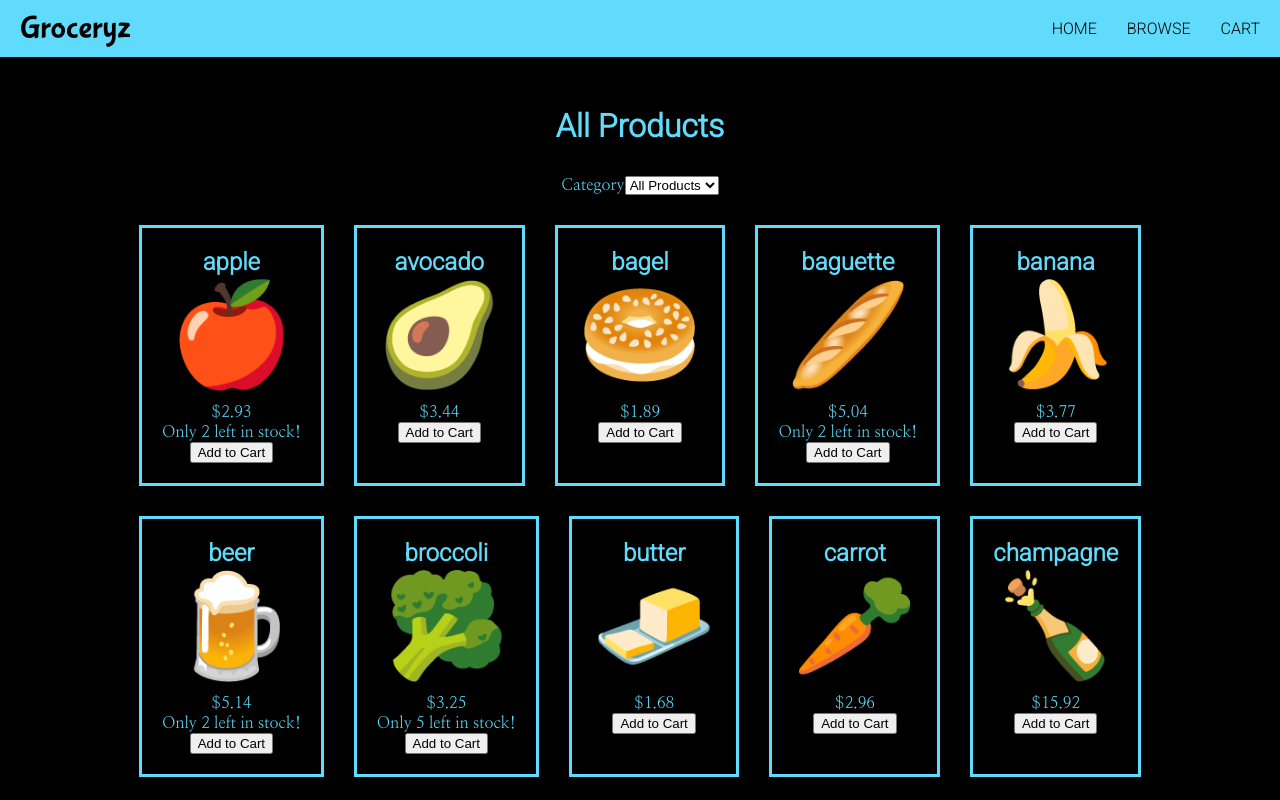
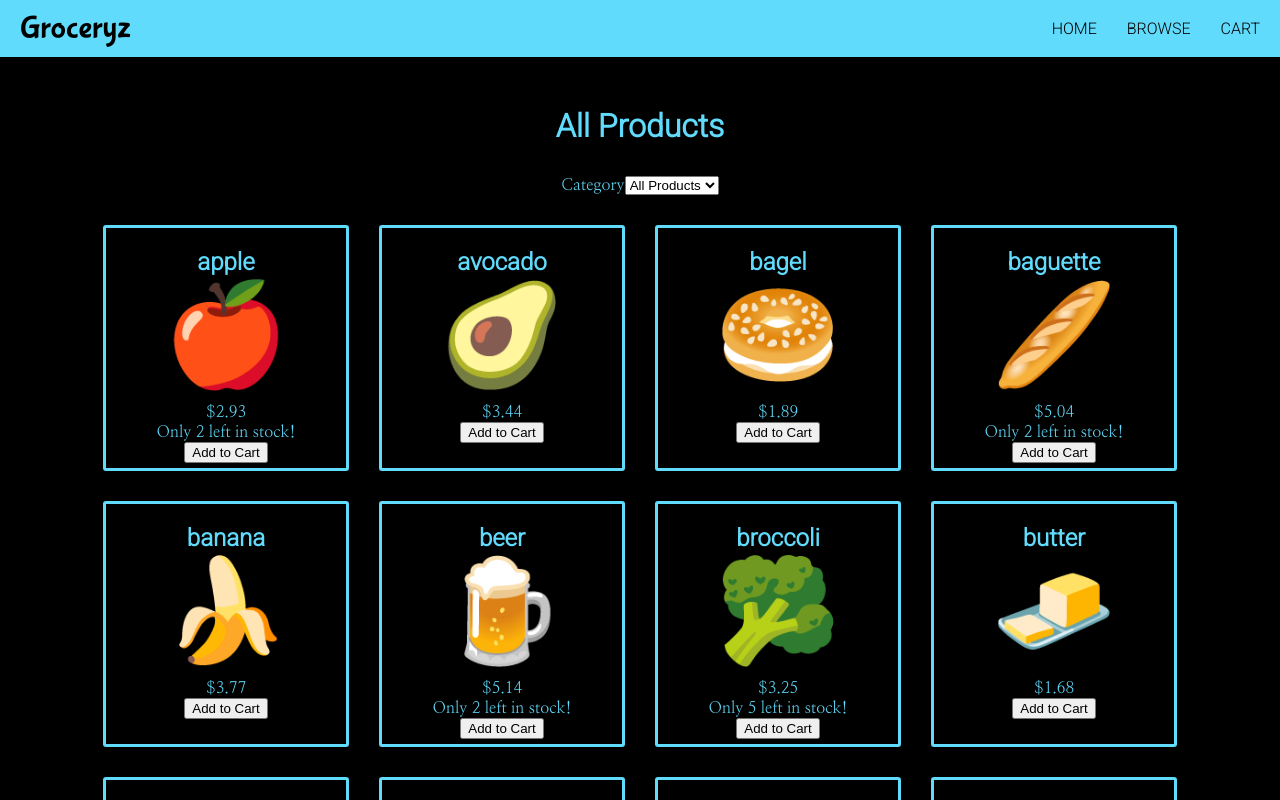
Before and after one commit to jtreeves/grocery-react, a React (Create React App) app: page /browse in a window 1280 px wide. Shown: the top 800 px of the page. Built offline with nearby package versions, Linux system fonts and the light colour scheme.

Commit message:
[css] Standardize size for product highlights

```diff
--- a/src/styles/products.css
+++ b/src/styles/products.css
@@ -11,6 +11,9 @@
     align-items: center;
     border: 3px solid #61DBFB;
     padding: 20px;
+    border-radius: 3px;
+    height: 200px;
+    width: 200px;
 }
 
 .product-highlight article {
```
